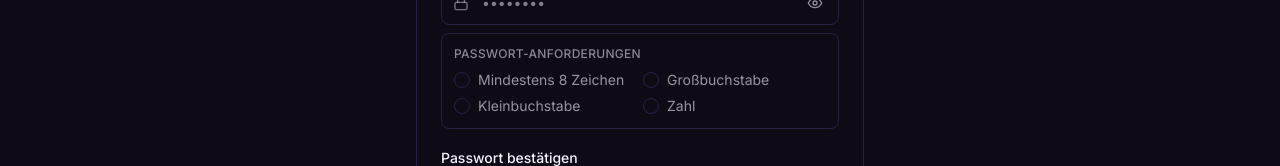
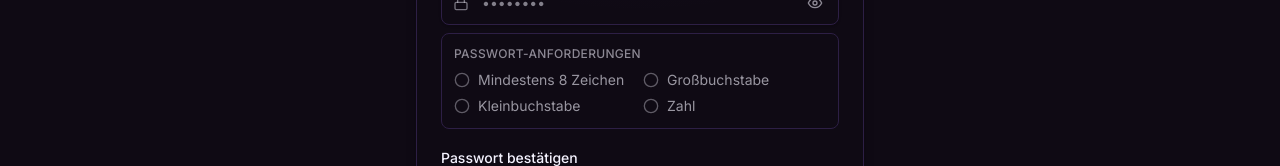
Before and after one commit to PrinzMichiDE/kumpelapp, a Next.js app in the folder webapp/: page /register in a window 1280 px wide. Shown: the part 479-645 px from the top of the page. Built offline with nearby package versions, Linux system fonts and the light colour scheme.

Commit message:
ui: clarify password requirement indicators in register form

```diff
--- a/webapp/src/app/(auth)/register/page.tsx
+++ b/webapp/src/app/(auth)/register/page.tsx
@@ -3,7 +3,7 @@
 import { useState } from 'react'
 import { useRouter } from 'next/navigation'
 import Link from 'next/link'
-import { AlertCircle, CheckCircle2, Eye, EyeOff, Loader2, Lock, Mail, User } from 'lucide-react'
+import { AlertCircle, CheckCircle2, Circle, Eye, EyeOff, Loader2, Lock, Mail, User } from 'lucide-react'
 import { Button, Card, CardContent, CardDescription, CardHeader, CardTitle, Input } from '@kumpelapp/ui'
 
 export default function RegisterPage() {
@@ -188,11 +188,11 @@ export default function RegisterPage() {
                 <p className="mb-2 text-xs font-medium uppercase tracking-wide text-fc-fg/55">Passwort-Anforderungen</p>
                 <ul className="grid gap-1.5 sm:grid-cols-2" aria-label="Passwort-Anforderungen">
                   {passwordChecks.map((item) => (
-                    <li key={item.label} className="flex items-center gap-2 text-sm">
+                    <li key={item.label} className="flex items-center gap-2 text-sm transition-colors duration-150">
                       {item.ok ? (
                         <CheckCircle2 className="h-4 w-4 shrink-0 text-fc-win" aria-hidden="true" />
                       ) : (
-                        <span className="h-4 w-4 shrink-0 rounded-full border border-fc-border/80" aria-hidden="true" />
+                        <Circle className="h-4 w-4 shrink-0 text-fc-fg/35" aria-hidden="true" />
                       )}
                       <span className={item.ok ? 'text-fc-fg/85' : 'text-fc-fg/60'}>{item.label}</span>
                     </li>
```
